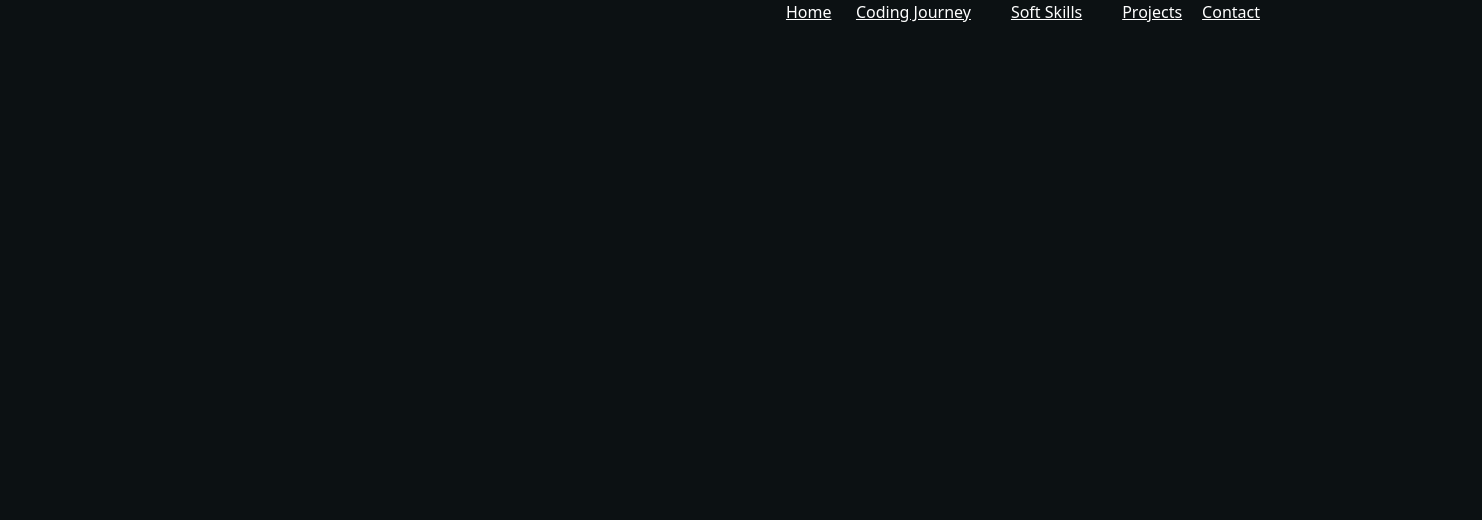
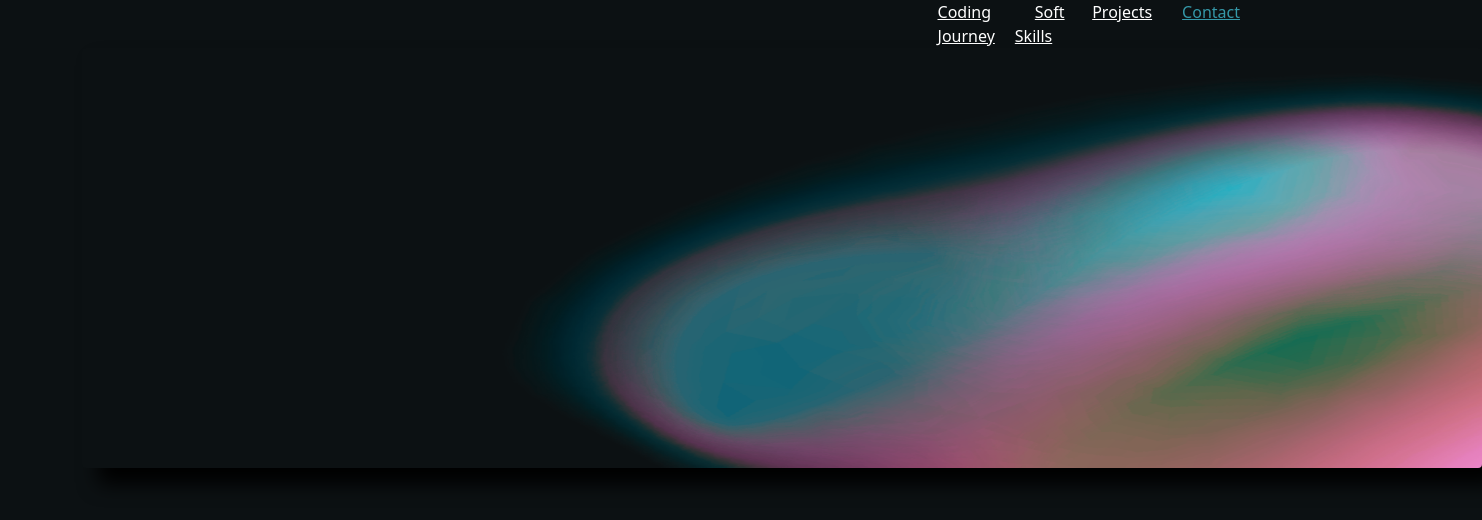
Before and after one commit to BrittneyBrinson/Personal-Website, a website: page art.html in a window 1280 px wide. Shown: the whole page, 1482 px wide, since content can reach past the window. Drawn offline with nearby package versions, Linux system fonts and the light colour scheme.

Commit message:
Gave the main img a drop shadow

```diff
--- a/art.html
+++ b/art.html
@@ -4,7 +4,7 @@
     <meta charset="UTF-8">
     <title>Brittney Brinson | Software Developer</title>
     <link href="https://cdn.jsdelivr.net/npm/bootstrap@5.3.0-alpha1/dist/css/bootstrap.min.css" rel="stylesheet" integrity="sha384-GLhlTQ8iRABdZLl6O3oVMWSktQOp6b7In1Zl3/Jr59b6EGGoI1aFkw7cmDA6j6gD" crossorigin="anonymous">
-    <link rel="stylesheet" href="css/visual.css">
+    <link rel="stylesheet" href="css/img/visual.css">
 
 </head>
 <body>
@@ -14,13 +14,13 @@
         <li><a href="#" id="box-one">Coding Journey</a></li>
         <li><a href="#" id="box-two">Soft Skills</a></li>
         <li><a href="#" id="box-three">Projects</a></li>
-        <li><a href="#">Contact</a></li>
+        <li><a href="#" id="box-four">Contact</a></li>
     </ul>
 </header>
+<div class="container">
+    <img src="css/img/ombrev4.png" alt="blur-background">
+    <div></div>
+</div>
 
-<div class="container">
-
-</div>
-<script src="https://cdn.jsdelivr.net/npm/bootstrap@5.3.0-alpha1/dist/js/bootstrap.bundle.min.js" integrity="sha384-w76AqPfDkMBDXo30jS1Sgez6pr3x5MlQ1ZAGC+nuZB+EYdgRZgiwxhTBTkF7CXvN" crossorigin="anonymous"></script>
 </body>
 </html>
--- /dev/null
+++ b/css/img/visual.css
@@ -0,0 +1,43 @@
+body{
+    background-color: #0C1113;
+}
+
+#nav-container{
+    display: flex;
+    flex-direction: row;
+    margin: 0 20px 0px 20px;
+    justify-content: end;
+    align-content: flex-start;
+}
+#home {
+   display: inline-block;
+    width: 50px;
+    margin: 0 65em 0px 10px;
+    color: #E47EB8;
+}
+#box-one {
+    display: inline-block;
+    margin: 0 20px 0px 0px;
+}
+#box-two {
+    margin: 0 20px 0px 20px;
+}
+#box-three {
+    margin: 0 20px 0px 20px;
+}
+#box-four {
+    margin: 0 20px 0px 10px;
+    color: #3598A8;
+}
+li, a {
+    list-style: none;
+    color: white;
+}
+img {
+    border-radius: 4px;
+    height: 420px;
+    width: 1400px;
+    background-size: cover;
+    filter:drop-shadow(16px 16px 10px black)
+
+}
--- a/css/visual.css
+++ /dev/null
@@ -1,28 +0,0 @@
-body{
-    background-color: #0C1113;
-}
-
-#nav-container{
-    display: flex;
-    flex-direction: row;
-    margin: 0 20px 0px 20px;
-    justify-content: end;
-    align-content: flex-start;
-}
-#home {
-    display: flex;
-    width: 50px;
-}
-#box-one {
-    margin: 0 20px 0px 20px;
-}
-#box-two {
-    margin: 0 20px 0px 20px;
-}
-#box-three {
-    margin: 0 20px 0px 20px;
-}
-li, a {
-    list-style: none;
-    color: white;
-}
```
Also changed, not shown: css/img/CSS.png (deleted), css/img/HTML5.png (deleted), css/img/Java.png (deleted), css/img/Javascript.png (deleted), css/img/bootstrap.png (deleted), css/img/github.png (deleted), css/img/light-purple.png (deleted), css/img/light-purple2.png (deleted), css/img/main-page.png (deleted), css/img/mySQL.png (deleted), css/img/ombrev4.png (added), css/img/project-1.png (deleted), css/img/skills.png (deleted).
